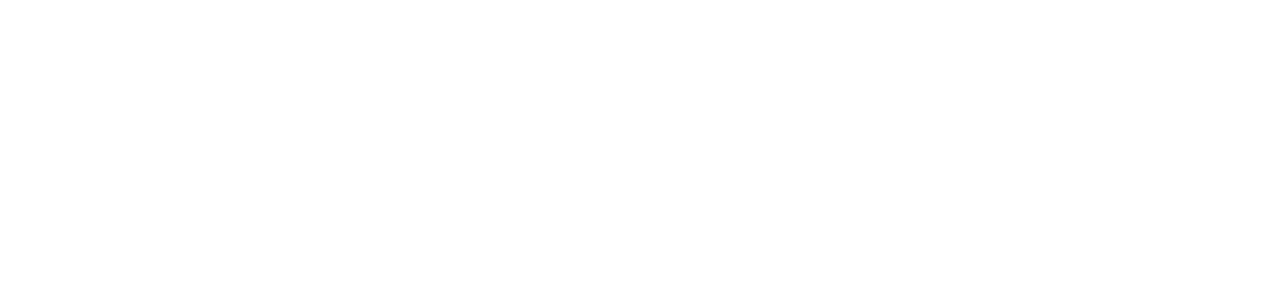
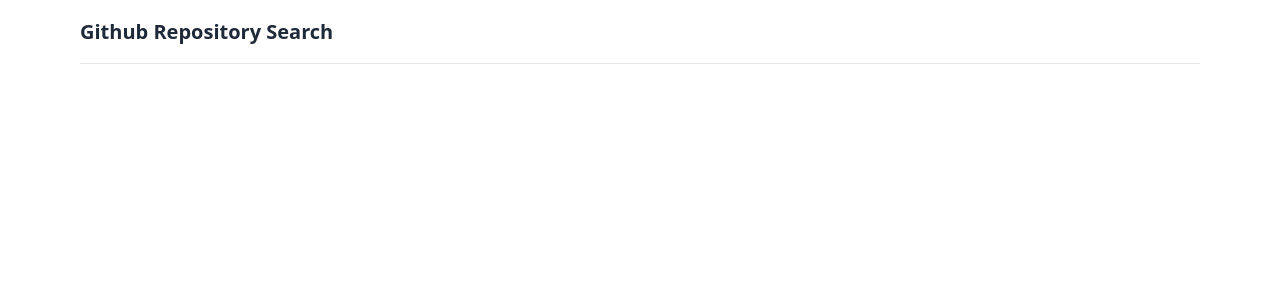
Before and after one commit to takahiromitsui/one-d-challenge, a Next.js app: page / in a window 1280 px wide. Shown: the top 300 px of the page. Built offline with nearby package versions, Linux system fonts and the light colour scheme.

Commit message:
feat: max-width-wrapper and navbarを作成

```diff
--- a/src/app/layout.tsx
+++ b/src/app/layout.tsx
@@ -1,20 +1,21 @@
-import type { Metadata } from "next";
-import { Geist, Geist_Mono } from "next/font/google";
-import "./globals.css";
+import type { Metadata } from 'next';
+import { Geist, Geist_Mono } from 'next/font/google';
+import './globals.css';
+import Navbar from '@/components/navbar';
 
 const geistSans = Geist({
-  variable: "--font-geist-sans",
-  subsets: ["latin"],
+	variable: '--font-geist-sans',
+	subsets: ['latin'],
 });
 
 const geistMono = Geist_Mono({
-  variable: "--font-geist-mono",
-  subsets: ["latin"],
+	variable: '--font-geist-mono',
+	subsets: ['latin'],
 });
 
 export const metadata: Metadata = {
-  title: "Github Repository Search",
-  description: "A simple Github repository search app",
+	title: 'Github Repository Search',
+	description: 'A simple Github repository search app',
 };
 
 export default function RootLayout({
@@ -23,10 +24,11 @@
 	children: React.ReactNode;
 }>) {
 	return (
-    <html lang="en">
+		<html lang='en'>
 			<body
 				className={`${geistSans.variable} ${geistMono.variable} antialiased`}
 			>
+				<Navbar />
 				{children}
 			</body>
 		</html>
--- /dev/null
+++ b/src/components/max-width-wrapper.tsx
@@ -0,0 +1,20 @@
+import { cn } from '@/lib/utils';
+
+export default function MaxWidthWrapper({
+	className,
+	children,
+}: {
+	className?: string;
+	children: React.ReactNode;
+}) {
+	return (
+		<div
+			className={cn(
+				'mx-auto w-full max-w-screen-xl px-2.5 md:px-20',
+				className
+			)}
+		>
+			{children}
+		</div>
+	);
+}
--- /dev/null
+++ b/src/components/navbar.tsx
@@ -0,0 +1,20 @@
+import Link from 'next/link';
+import MaxWidthWrapper from './max-width-wrapper';
+
+export default function Navbar() {
+	return (
+		<div className='bg-white sticky z-50 top-0 inset-x-0 h-16'>
+			<header className='relative bg-white'>
+				<MaxWidthWrapper>
+					<Link href='/'>
+						<div className='flex items-center justify-between h-16  border-b border-gray-200'>
+							<h1 className='text-xl font-bold text-gray-800 py-8 cursor-pointer hover:text-gray-600 transition-colors duration-200'>
+								Github Repository Search
+							</h1>
+						</div>
+					</Link>
+				</MaxWidthWrapper>
+			</header>
+		</div>
+	);
+}
```
Lines whose indentation alone changed are shown as unchanged.
